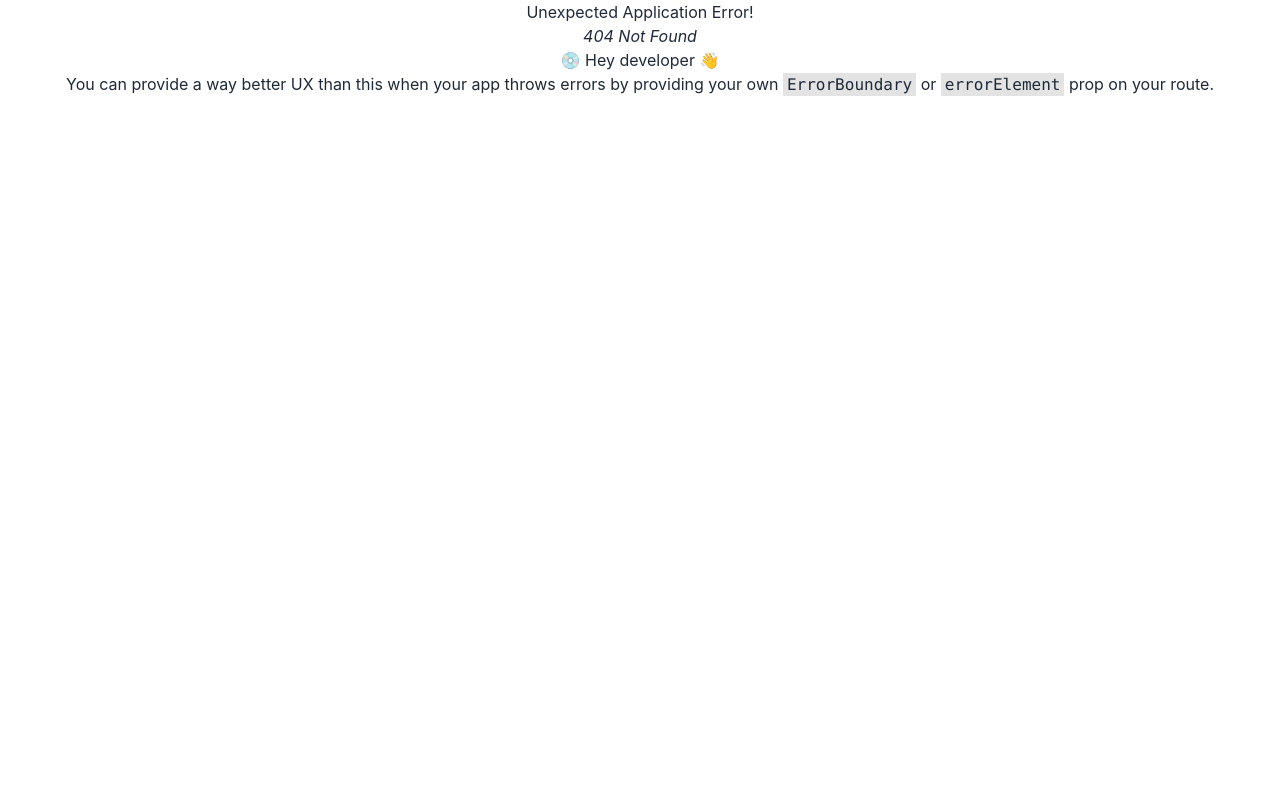
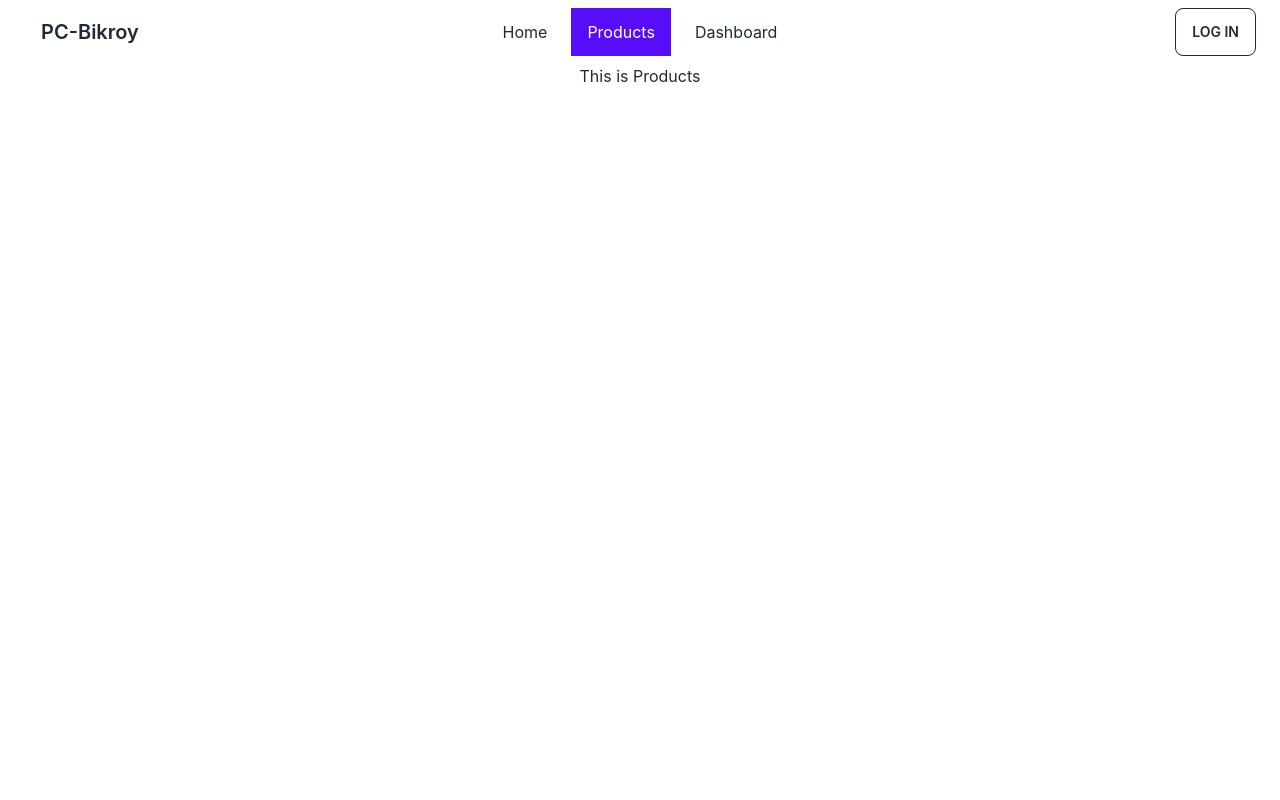
Before and after one commit to MHmsn/pc-bikroy-client, a React (Create React App) app: page /products in a window 1280 px wide. Before the commit this address had no page. Shown: the top 800 px of the page. Built offline with nearby package versions, Linux system fonts and the light colour scheme.

Commit message:
added slider

```diff
--- a/public/index.html
+++ b/public/index.html
@@ -1,5 +1,5 @@
 <!DOCTYPE html>
-<html lang="en">
+<html lang="en" data-theme="light">
   <head>
     <meta charset="utf-8" />
     <link rel="icon" href="%PUBLIC_URL%/favicon.ico" />
--- a/src/App.js
+++ b/src/App.js
@@ -4,7 +4,7 @@ import { RouterProvider } from 'react-router-dom';
 import router from './routes/routes';
 function App() {
   return (
-    <div className="App">
+    <div className="App mx-4">
     <RouterProvider router={router}></RouterProvider>
     </div>
   );
--- /dev/null
+++ b/src/components/Slider.js
@@ -0,0 +1,45 @@
+import React from "react";
+import { Link } from "react-router-dom";
+import { Carousel } from "react-responsive-carousel";
+
+const Slider = () => {
+  return (
+    <div className="text-white bg-black rounded-xl">
+      <Carousel
+        showStatus={false}
+        showThumbs={false}
+        className="my-5 rounded-xl "
+        autoPlay={true}
+        interval={400000}
+        infiniteLoop={true}
+        dynamicHeight={true}
+
+      >
+        <div>
+          <img
+            src="https://www.gigabyte.com/FileUpload/Global/KeyFeature/1490/innergigabyteimages/banner.jpg"
+            className="rounded-xl"
+            alt=""
+          />
+
+        </div>
+        <div>
+          <img
+            src="https://www.gigabyte.com/FileUpload/global/news/1842/o202010080956262453.jpg"
+            className="rounded-xl"
+            alt=""
+          />
+        </div>
+        <div>
+          <img
+            src="https://dlcdnwebimgs.asus.com/gain/F9741FD2-725D-4134-B0EB-C3E6F0FA7FF0/fwebp"
+            className="rounded-xl"
+            alt=""
+          />
+        </div>
+      </Carousel>
+    </div>
+  );
+};
+
+export default Slider;
--- a/src/index.js
+++ b/src/index.js
@@ -2,6 +2,7 @@ import React from 'react';
 import ReactDOM from 'react-dom/client';
 import './index.css';
 import App from './App';
+import "react-responsive-carousel/lib/styles/carousel.min.css";
 import reportWebVitals from './reportWebVitals';
 
 const root = ReactDOM.createRoot(document.getElementById('root'));
--- /dev/null
+++ b/src/pages/Dashboard/Dashboard.js
@@ -0,0 +1,11 @@
+import React from 'react';
+
+const Dashboard = () => {
+    return (
+        <div>
+            This is Dashboard
+        </div>
+    );
+};
+
+export default Dashboard;
--- a/src/pages/Home/Home.js
+++ b/src/pages/Home/Home.js
@@ -1,9 +1,12 @@
 import React from 'react';
+import Slider from '../../components/Slider';
 
 const Home = () => {
     return (
-        <div>
-            This is Home
+        <div><div>
+
+        <Slider/>
+        </div>
         </div>
     );
 };
--- /dev/null
+++ b/src/pages/Login/Login.js
@@ -0,0 +1,11 @@
+import React from 'react';
+
+const Login = () => {
+    return (
+        <div>
+            This is Login
+        </div>
+    );
+};
+
+export default Login;
--- a/src/pages/Services/Services.js
+++ b/src/pages/Products/Products.js
@@ -1,11 +1,11 @@
 import React from 'react';
 
-const Services = () => {
+const Products = () => {
     return (
         <div>
-            This is Services
+            This is Products
         </div>
     );
 };
 
-export default Services;
+export default Products;
--- /dev/null
+++ b/src/pages/Register/Register.js
@@ -0,0 +1,11 @@
+import React from 'react';
+
+const Register = () => {
+    return (
+        <div>
+            This is Register
+        </div>
+    );
+};
+
+export default Register;
--- a/src/shared/Navbar.js
+++ b/src/shared/Navbar.js
@@ -1,14 +1,17 @@
 import React from "react";
-import { Link } from "react-router-dom";
+import { Link, NavLink } from "react-router-dom";
 
 const Navbar = () => {
   const navbarOptions = (
     <React.Fragment>
-      <li>
-        <Link to='/'>Home</Link>
+      <li className="mx-1">
+        <NavLink to='/'>Home</NavLink>
       </li>
-      <li>
-        <Link to='/services'>Services</Link>
+      <li className="mx-1">
+        <NavLink to='/products'>Products</NavLink>
+      </li>
+      <li className="mx-1">
+        <NavLink to='/dashboard'>Dashboard</NavLink>
       </li>
     </React.Fragment>
   );
@@ -40,7 +43,7 @@ const Navbar = () => {
               {navbarOptions}
             </ul>
           </div>
-          <Link className="btn btn-ghost normal-case text-xl">daisyUI</Link>
+          <Link to='/' className="btn btn-ghost normal-case text-xl">PC-Bikroy</Link>
         </div>
         <div className="navbar-center hidden lg:flex">
           <ul className="menu menu-horizontal p-0">
@@ -48,7 +51,7 @@ const Navbar = () => {
           </ul>
         </div>
         <div className="navbar-end">
-          <Link className="btn">Get started</Link>
+          <Link to='/login' className="btn btn-outline">Log in</Link>
         </div>
       </div>
     </div>
```
Also changed, not shown: src/routes/routes.js (+18 -3 lines).
